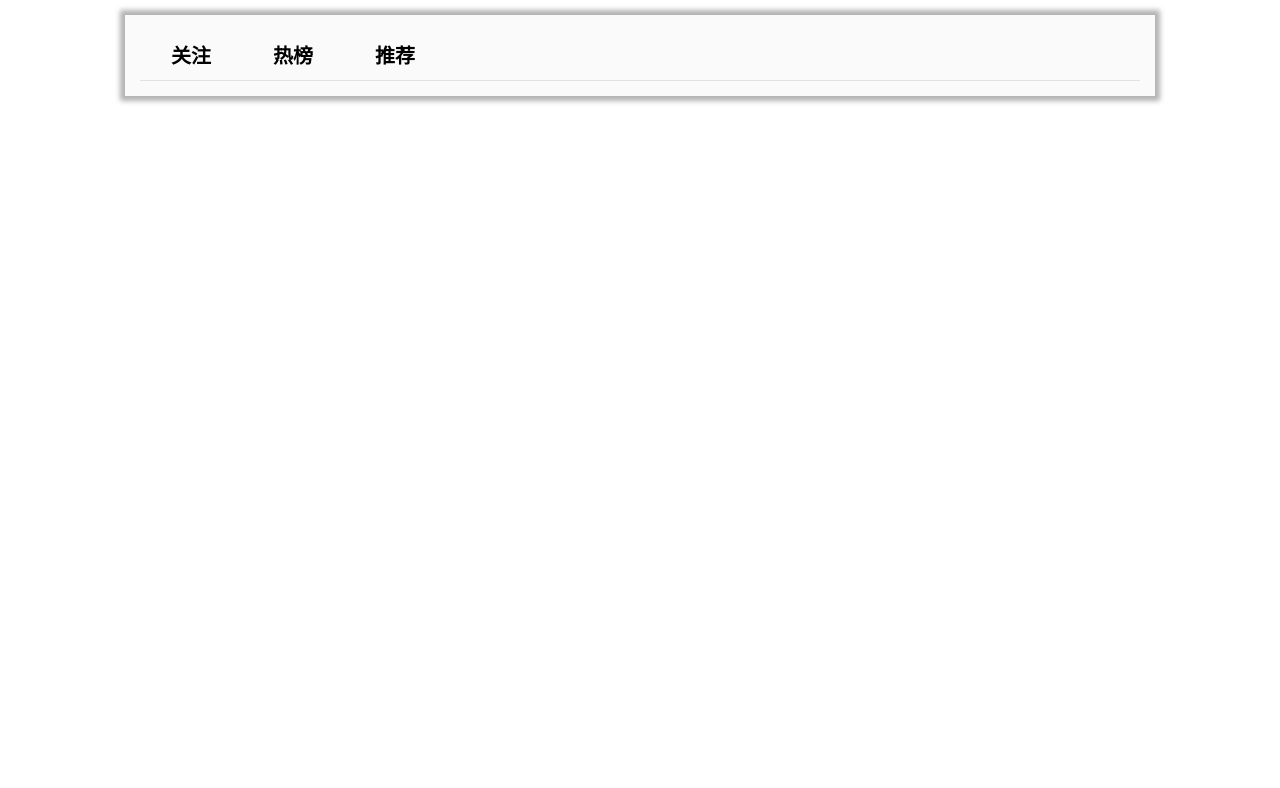
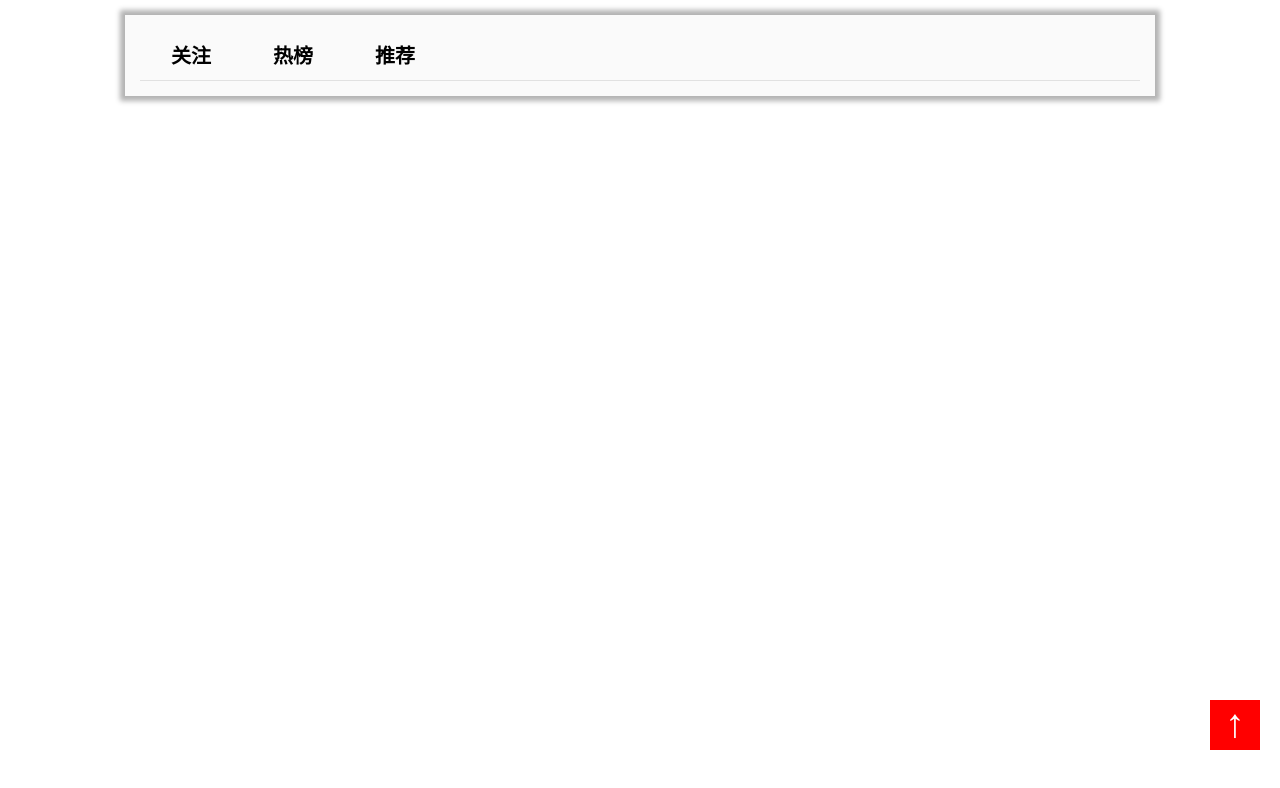
Before and after one commit to CarryHallowedX/hotview, a plain HTML site: page hotview/html/main.html in a window 1280 px wide. Drawn offline with nearby package versions, Linux system fonts and the light colour scheme.

Commit message:
添加标签

```diff
--- a/hotview-json版/css/discover.css
+++ b/hotview-json版/css/discover.css
@@ -250,3 +250,19 @@ input::-webkit-input-placeholder {
     font-size: 20px;
     text-indent: 1.5em;
 }
+
+aside div {
+    position:fixed;
+    right:20px;
+    bottom:50px;
+}
+
+aside div a {
+    display: block;
+    width: 50px;
+    height: 50px;
+    background-color: red;
+    color: white;
+    font-size: 40px;
+    text-align: center;
+}
--- a/hotview-json版/css/main.css
+++ b/hotview-json版/css/main.css
@@ -120,3 +120,19 @@
     font-size: 20px;
     text-indent: 1.5em;
 }
+
+aside div {
+    position:fixed;
+    right:20px;
+    bottom:50px;
+}
+
+aside div a {
+    display: block;
+    width: 50px;
+    height: 50px;
+    background-color: red;
+    color: white;
+    font-size: 40px;
+    text-align: center;
+}
--- a/hotview/css/discover.css
+++ b/hotview/css/discover.css
@@ -250,3 +250,19 @@ input::-webkit-input-placeholder {
     font-size: 20px;
     text-indent: 1.5em;
 }
+
+aside div {
+    position:fixed;
+    right:20px;
+    bottom:50px;
+}
+
+aside div a {
+    display: block;
+    width: 50px;
+    height: 50px;
+    background-color: red;
+    color: white;
+    font-size: 40px;
+    text-align: center;
+}
--- a/hotview/css/main.css
+++ b/hotview/css/main.css
@@ -120,3 +120,19 @@
     font-size: 20px;
     text-indent: 1.5em;
 }
+
+aside div {
+    position:fixed;
+    right:20px;
+    bottom:50px;
+}
+
+aside div a {
+    display: block;
+    width: 50px;
+    height: 50px;
+    background-color: red;
+    color: white;
+    font-size: 40px;
+    text-align: center;
+}
--- a/hotview/html/main.html
+++ b/hotview/html/main.html
@@ -1,5 +1,6 @@
 <!DOCTYPE html>
 <html lang="zh-CN">
+
 <head>
     <meta charset="UTF-8">
     <meta name="viewport" content="width=device-width, initial-scale=1.0">
@@ -9,9 +10,10 @@
     <script src="../js/moudle.js"></script>
 
 </head>
+
 <body id="body" onload="loadview()">
-     <!-- <iframe src="discover.html" frameborder="0" scrolling="auto"></iframe> -->
-     <div class="hot">
+    <!-- <iframe src="discover.html" frameborder="0" scrolling="auto"></iframe> -->
+    <div class="hot">
         <!-- <div style="width: 100%; dispplay:flex;"></div> -->
 
         <div class="box">
@@ -28,6 +30,14 @@
 
         <div id="views">
         </div>
+        <aside>
+            <div>
+                <a href="#">
+                    ↑
+                </a>
+            </div>
+        </aside>
     </div>
 </body>
+
 </html>
```
Also changed, not shown: hotview-json版/html/discover.html (+8 -1 lines), hotview-json版/html/home.html (+8 -6 lines), hotview-json版/html/main.html (+12 -2 lines), hotview/html/discover.html (+7 -0 lines), hotview/html/home.html (+11 -5 lines).
